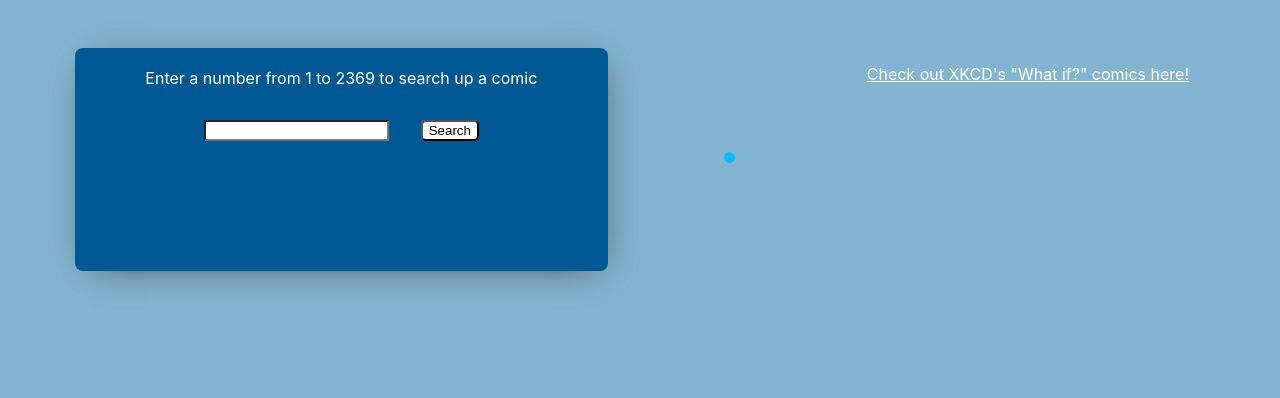
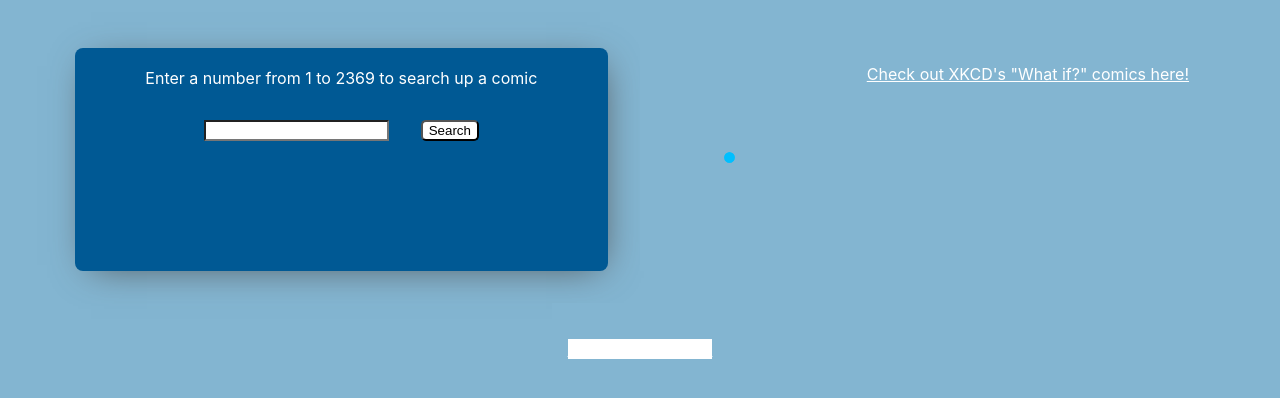
Before and after one commit to bloominstituteoftechnology/React-Redux-App, a React (Create React App) app in the folder app/: page / in a window 1280 px wide. Shown: the top 398 px of the page. Built offline with nearby package versions, Linux system fonts and the light colour scheme; no server answers.

Commit message:
Added github link, but API rate limit reached so idk if it worked

```diff
--- a/app/src/App.js
+++ b/app/src/App.js
@@ -24,6 +24,9 @@ function App(props) {
       <SearchForm setUrl = {setUrl}/>
       <Comic comicInfo = {props.comic}/>
       <a href = "https://what-if.xkcd.com/" className = "whatIfLink"><p>Check out XKCD's "What if?" comics here!</p></a>
+      <div className = "gitHubLink">
+        <a href = "https://github.com/fatima-rizvi" ><p>Github: fatima-rizvi</p></a>
+      </div>
     </div>
   );
 }
```
